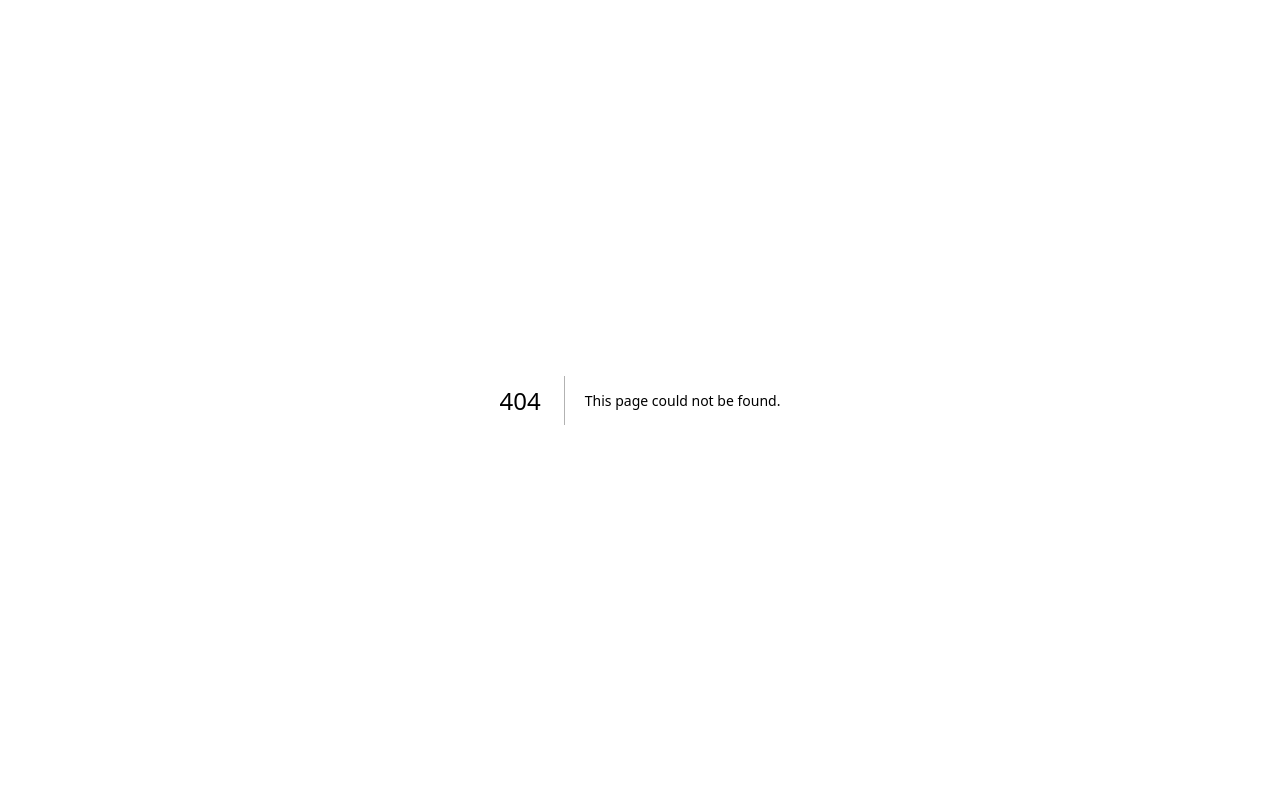
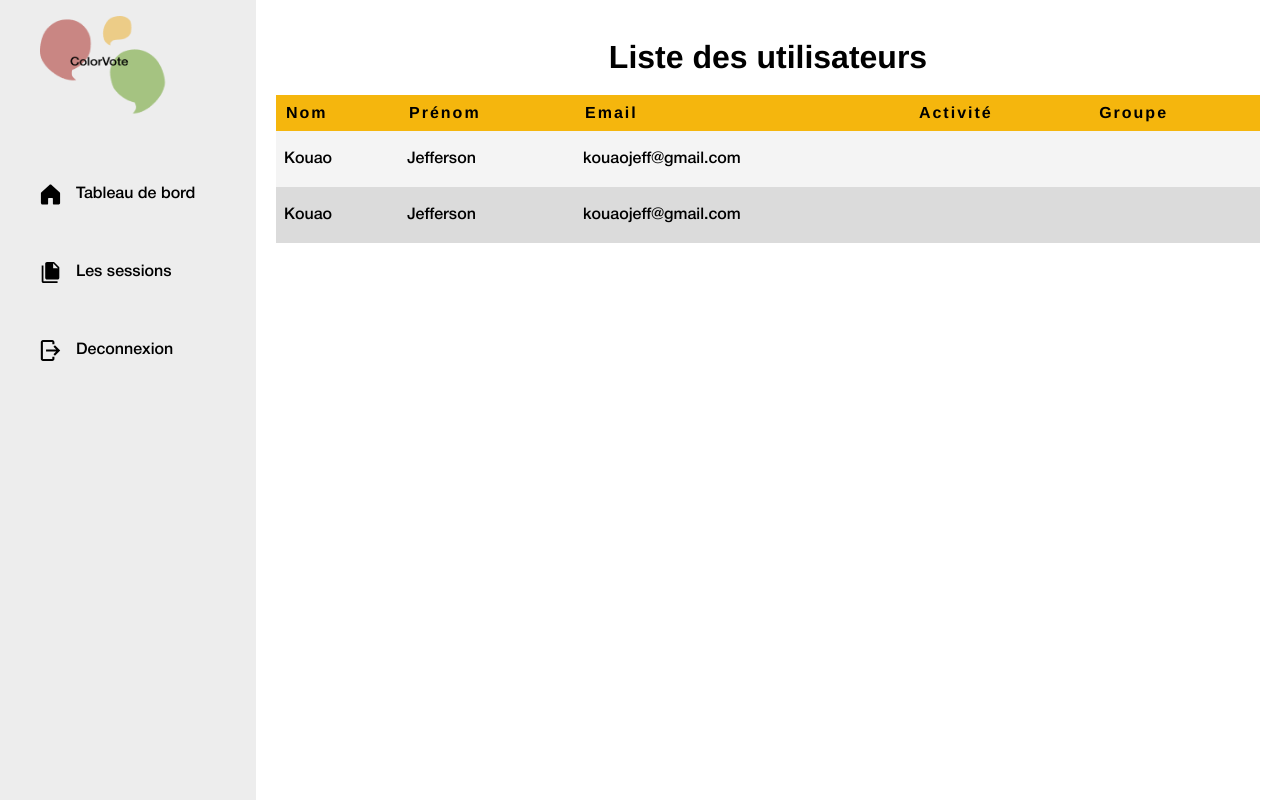
Before and after one commit to Jeff-Erson44/Color-vote, a Next.js app: page /dashboard/users in a window 1280 px wide. Before the commit this address had no page. Built offline with nearby package versions, Linux system fonts and the light colour scheme.

Commit message:
page users

```diff
--- a/pages/dashboard/statistic.js
+++ b/pages/dashboard/statistic.js
@@ -2,6 +2,7 @@ import styled from "styled-components";
 import Head from "next/head";
 import Chart from 'chart.js/auto';
 import Navbar from "../../components/Navbar";
+import PieCharts from "../../components/PieCharts";
 
 const StatisticStyle = styled.div`
 padding: 0 20px;
@@ -95,7 +96,8 @@ export default function Statistic() {
         </div>
 
         <section className="graphic">
-            <div>Graphique</div>
+            <PieCharts />
+
             <div className="legend">
                 <p>Légende :</p>
                     <ul>
--- /dev/null
+++ b/pages/dashboard/users.js
@@ -0,0 +1,86 @@
+import styled from 'styled-components'
+import Navbar from '../../components/Navbar'
+import Head from 'next/head';
+
+const UsersStyle = styled.div`
+width: 80vw;
+margin-left: 20vw;
+font-family: "Helvetica";
+padding: 20px;
+
+h1{
+    text-align: center;
+}
+
+table {
+        width: 100%;
+}
+
+thead{
+    background-color: #f5b60d;
+
+}
+th {
+    letter-spacing: 2px;
+    padding: 10px;
+    text-align: start;
+}
+
+td{
+    padding: 20px 8px;
+}
+tr{
+    padding: 10px;
+}
+tbody tr:nth-child(even) {
+    background-color: #dbdbdb;
+}
+tbody tr:nth-child(odd) {
+    background-color: #f4f4f4;
+}
+`
+export default function Users() {
+    return(
+        <>
+        <UsersStyle>
+        <Head>
+        <title>Liste des utilisateurs</title>
+        <meta name = "description" content = "Generated by create next app" />
+        <meta name = "viewport" content = "width=device-width, initial-scale=1" />
+        <link rel = "icon" href = "/favicon.ico" />
+        </Head>
+
+        <Navbar />
+        <h1>Liste des utilisateurs</h1>
+            <table>
+                <thead>
+                    <tr>
+                        <th>Nom</th>
+                        <th>Prénom</th>
+                        <th>Email</th>
+                        <th>Activité</th>
+                        <th>Groupe</th>
+                    </tr>
+                </thead>
+                <tbody>
+                    <tr>
+                        <td>Kouao</td>
+                        <td>Jefferson</td>
+                        <td>kouaojeff@gmail.com</td>
+                        <td></td>
+                        <td></td>
+                    </tr>
+                    <tr>
+                        <td>Kouao</td>
+                        <td>Jefferson</td>
+                        <td>kouaojeff@gmail.com</td>
+                        <td></td>
+                        <td></td>
+                    </tr>
+                </tbody>
+            </table>
+        </UsersStyle>
+        </>
+
+    )
+}
```
Also changed, not shown: components/PieCharts.js (+30 -0 lines).
